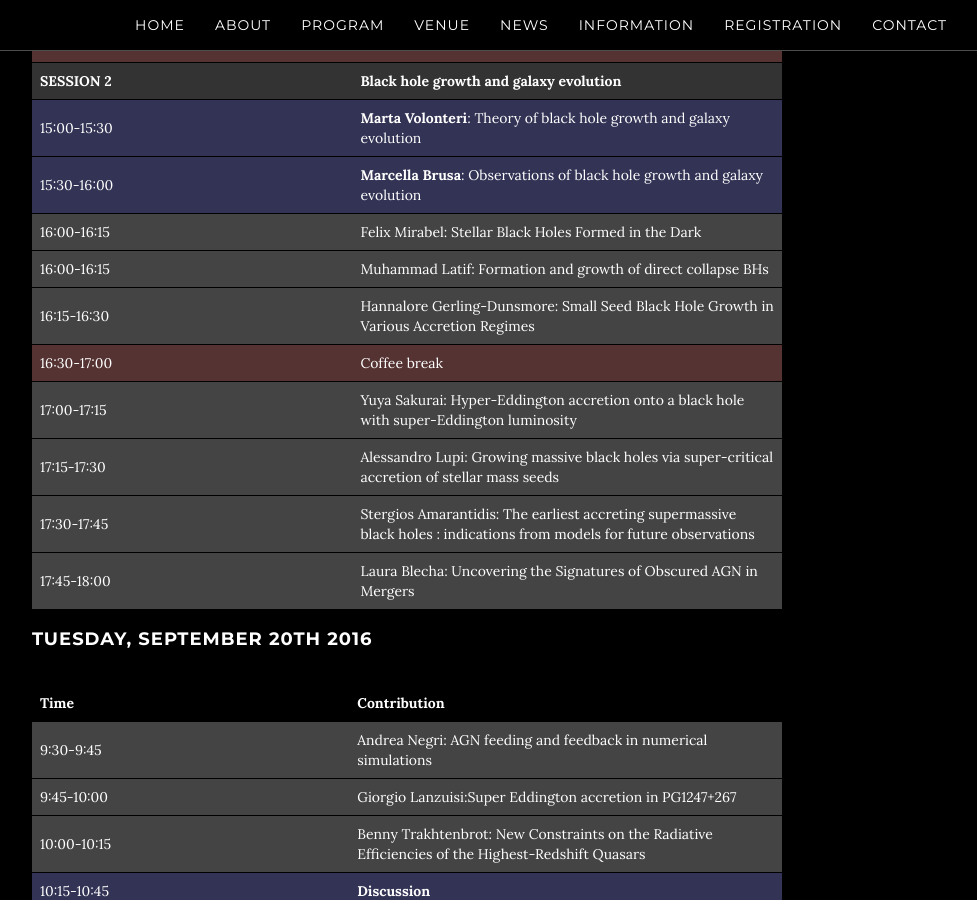
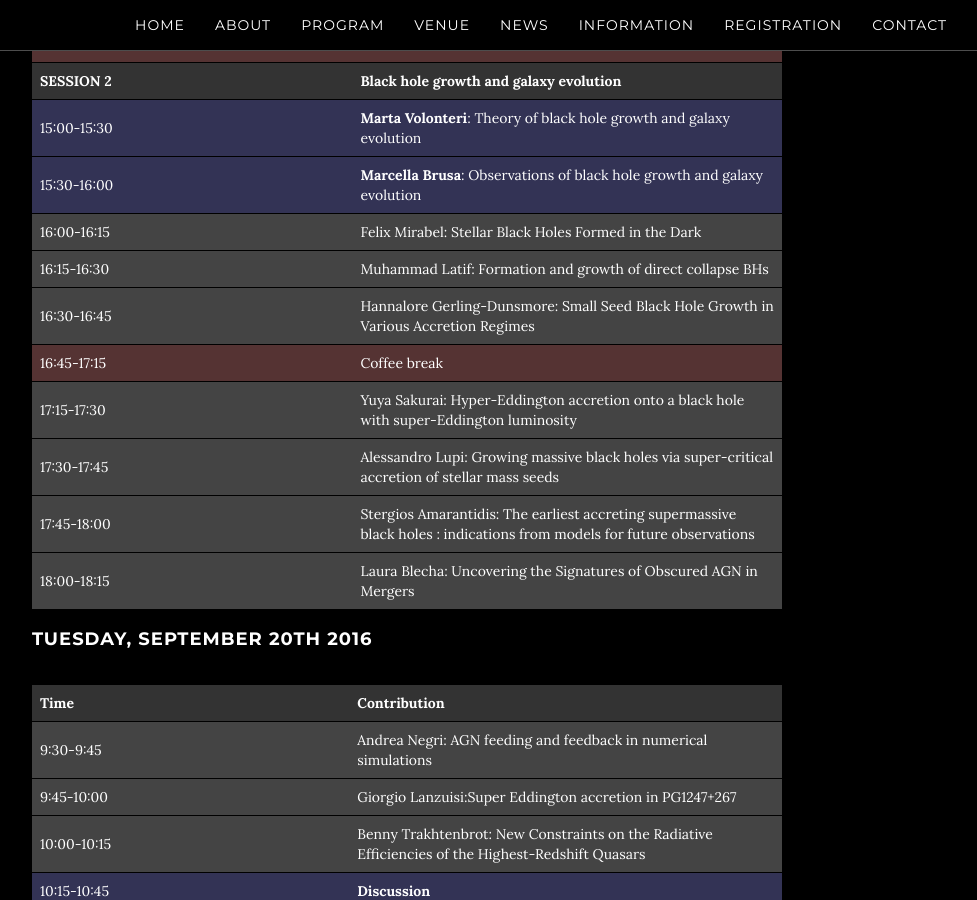
Before and after one commit to breakingthelimits/supereddington2016, a Jekyll site: the page built from program/index.html, in a window 1280 px wide and 900 px high, scrolled down 881 px. Shown: the whole window, without its empty margins (248-1225 px from the left). Built offline with Jekyll 4.4.1, drawn with Linux system fonts in a browser that asks for light colours.

Commit message:
Update times

```diff
--- a/program/index.html
+++ b/program/index.html
@@ -12,7 +12,7 @@ Monday, September 19th 2016
 <col width="8%" />
 </colgroup>
 <thead>
-<tr class="header">
+<tr class="header" style="background-color: #333333">
 <th align="left">Time</th>
 <th align="left">Contribution</th>
 </tr>
@@ -84,31 +84,31 @@ Monday, September 19th 2016
 <td align="left">Felix Mirabel: Stellar Black Holes Formed in the Dark</td>
 </tr>
 <tr >
-<td align="left">16:00-16:15</td>
+<td align="left">16:15-16:30</td>
 <td align="left">Muhammad Latif: Formation and growth of direct collapse BHs</td>
 </tr>
 <tr >
-<td align="left">16:15-16:30</td>
+<td align="left">16:30-16:45</td>
 <td align="left">Hannalore Gerling-Dunsmore: Small Seed Black Hole Growth in Various Accretion Regimes</td>
 </tr>
 <tr style="background-color: #553333">
-<td align="left">16:30-17:00</td>
+<td align="left">16:45-17:15</td>
 <td align="left">Coffee break</td>
 </tr>
 <tr >
-<td align="left">17:00-17:15</td>
+<td align="left">17:15-17:30</td>
 <td align="left">Yuya Sakurai: Hyper-Eddington accretion onto a black hole with super-Eddington luminosity</td>
 </tr>
 <tr >
-<td align="left">17:15-17:30</td>
+<td align="left">17:30-17:45</td>
 <td align="left">Alessandro Lupi: Growing massive black holes via super-critical accretion of stellar mass seeds</td>
 </tr>
 <tr >
-<td align="left">17:30-17:45</td>
+<td align="left">17:45-18:00</td>
 <td align="left">Stergios Amarantidis: The earliest accreting supermassive black holes : indications from models for future observations</td>
 </tr>
 <tr >
-<td align="left">17:45-18:00</td>
+<td align="left">18:00-18:15</td>
 <td align="left">Laura Blecha: Uncovering the Signatures of Obscured AGN in Mergers</td>
 </tr>
 </tbody>
@@ -123,7 +123,7 @@ Tuesday, September 20th 2016
 <col width="8%" />
 </colgroup>
 <thead>
-<tr class="header">
+<tr class="header" style="background-color: #333333">
 <th align="left">Time</th>
 <th align="left">Contribution</th>
 </tr>
@@ -233,7 +233,7 @@ Wednesday, September 21st 2016
 <col width="8%" />
 </colgroup>
 <thead>
-<tr class="header">
+<tr class="header" style="background-color: #333333">
 <th align="left">Time</th>
 <th align="left">Contribution</th>
 </tr>
@@ -307,7 +307,7 @@ Thursday, September 22nd 2016
 <col width="8%" />
 </colgroup>
 <thead>
-<tr class="header">
+<tr class="header" style="background-color: #333333">
 <th align="left">Time</th>
 <th align="left">Contribution</th>
 </tr>
@@ -417,7 +417,7 @@ Friday, September 23rd 2016
 <col width="8%" />
 </colgroup>
 <thead>
-<tr class="header">
+<tr class="header" style="background-color: #333333">
 <th align="left">Time</th>
 <th align="left">Contribution</th>
 </tr>
```
